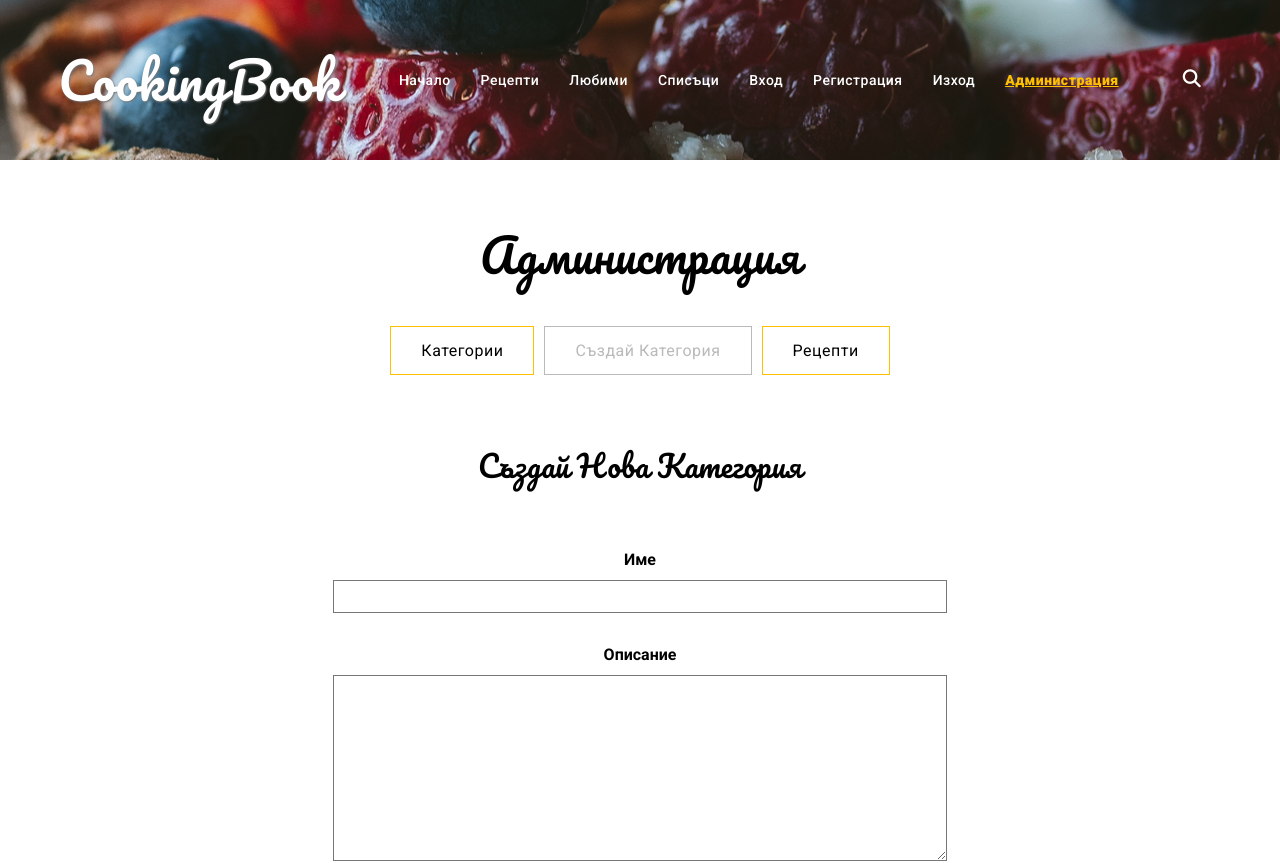
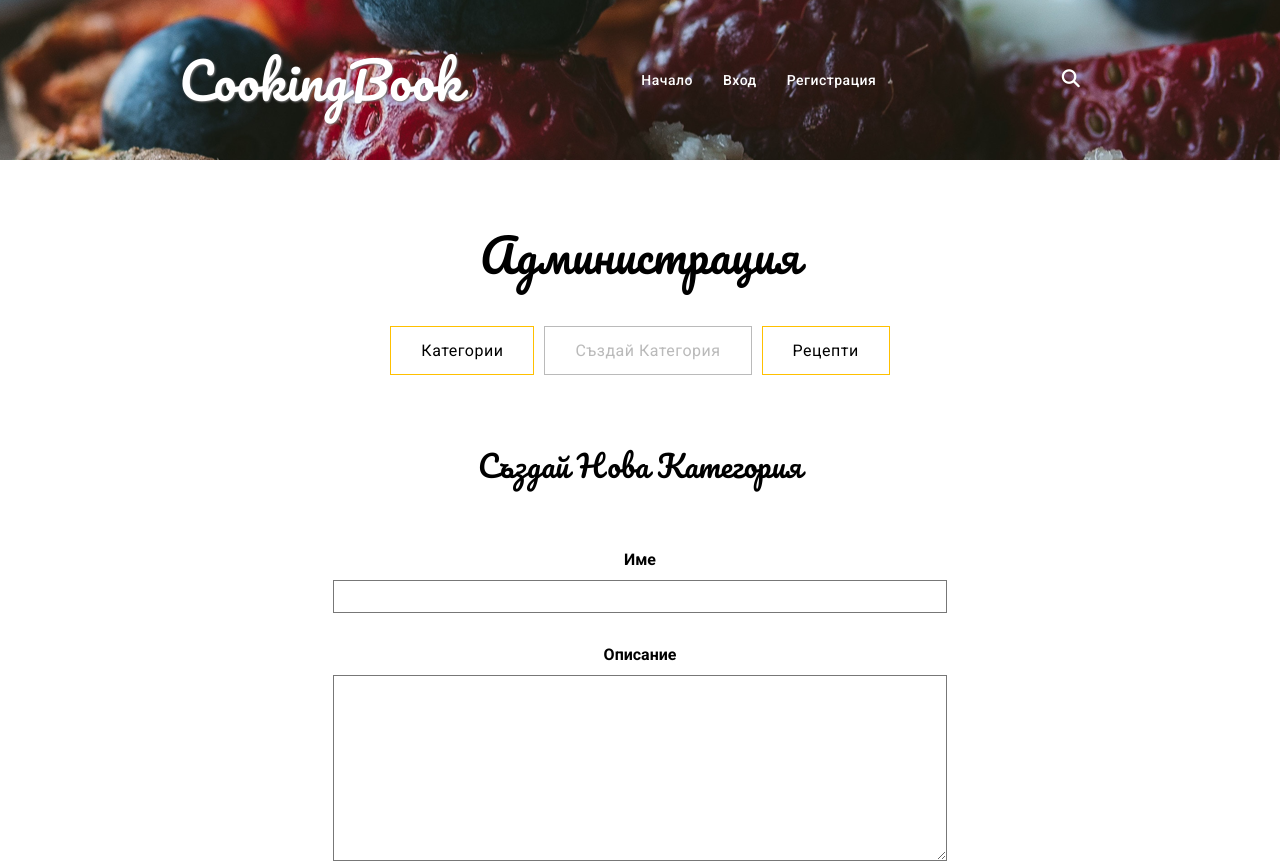
Before and after one commit to ChristinaNikolova/CookingBook, a React (Vite) app in the folder client/: page /admin/category/create in a window 1280 px wide. Shown: the top 863 px of the page. Built offline with nearby package versions, Linux system fonts and the light colour scheme.

Commit message:
add authContext

```diff
--- a/client/src/App.jsx
+++ b/client/src/App.jsx
@@ -1,5 +1,6 @@
 import { lazy, Suspense } from "react";
 import { Route, Routes, useLocation } from "react-router-dom";
+import { AuthProvider } from "./contexts/authContext";
 import Header from "./components/Header/Header";
 import Home from "./components/Home/Home";
 import Footer from "./components/Footer/Footer";
@@ -36,7 +37,7 @@ function App() {
   };
 
   return (
-    <>
+    <AuthProvider>
       <Header isHome={isHome()} />
       <Routes>
         <Route path="/" element={<Home />} />
@@ -101,7 +102,7 @@ function App() {
         <Route path="*" element={<NotFound />} />
       </Routes>
       <Footer />
-    </>
+    </AuthProvider>
   );
 }
 
--- a/client/src/components/Header/Header.jsx
+++ b/client/src/components/Header/Header.jsx
@@ -1,8 +1,10 @@
 import { useState } from "react";
 import { NavLink, Link } from "react-router-dom";
 import styles from "./Header.module.css";
+import useAuthContext from "../../hooks/useAuthContext";
 
 export default function Header({ isHome }) {
+  const { isAuthenticated, isAdmin } = useAuthContext();
   const [showSearch, setShowSearch] = useState(false);
 
   const toogleSearch = () => {
@@ -41,6 +43,9 @@ export default function Header({ isHome }) {
               Начало
             </NavLink>
           </li>
+
+          {isAuthenticated ? (
+            <>
               <li className="header-ul-li">
                 <NavLink to="/recipe/categories" className={isActiveLink}>
                   Рецепти
@@ -57,6 +62,14 @@ export default function Header({ isHome }) {
                 </NavLink>
               </li>
               <li className="header-ul-li">
+                <NavLink to="/auth/logout" className={isActiveLink}>
+                  Изход
+                </NavLink>
+              </li>
+            </>
+          ) : (
+            <>
+              <li className="header-ul-li">
                 <NavLink to="/auth/login" className={isActiveLink}>
                   Вход
                 </NavLink>
@@ -66,16 +79,15 @@ export default function Header({ isHome }) {
                   Регистрация
                 </NavLink>
               </li>
-          <li className="header-ul-li">
-            <NavLink to="/auth/logout" className={isActiveLink}>
-              Изход
-            </NavLink>
-          </li>
+            </>
+          )}
+          {isAdmin && (
             <li className="header-ul-li">
               <NavLink to="/admin" className={isActiveLink}>
                 Администрация
               </NavLink>
             </li>
+          )}
         </ul>
       </nav>
       <nav className={styles["header-nav"]}>
--- a/client/src/components/Recipe/Create/Create.jsx
+++ b/client/src/components/Recipe/Create/Create.jsx
@@ -176,6 +176,7 @@ export default function CreateRecipe() {
               <i
                 className="fas fa-times"
                 onClick={() => deleteInstructionHandler(index)}
+                title="Изтрий"
               />
             </div>
           ))}
@@ -201,6 +202,7 @@ export default function CreateRecipe() {
               <i
                 className="fas fa-times"
                 onClick={() => deleteIngredientHandler(index)}
+                title="Изтрий"
               />
             </div>
           ))}
--- /dev/null
+++ b/client/src/contexts/authContext.jsx
@@ -0,0 +1,37 @@
+import { createContext } from "react";
+import usePersistedState from "../hooks/usePersistedState";
+import { emails } from "../utils/constants/global";
+
+// todo check Ivo implementation
+
+export const AuthContext = createContext({
+  userAuth() {},
+  isAuthenticated: false,
+  isAdmin: false,
+  userId: "",
+});
+
+export const AuthProvider = ({ children }) => {
+  const [authToken, setAuthToken] = usePersistedState("authToken", "");
+  const [email, setEmail] = usePersistedState("email", "");
+  const [id, setId] = usePersistedState("userId", "");
+
+  const userAuth = (authData) => {
+    setAuthToken(authData ? authData.accessToken : "");
+    setEmail(authData ? authData.user.email : "");
+    setId(authData ? authData.user._id : "");
+  };
+
+  return (
+    <AuthContext.Provider
+      value={{
+        userAuth,
+        isAuthenticated: !!authToken,
+        isAdmin: email === emails.ADMIN,
+        userId: id,
+      }}
+    >
+      {children}
+    </AuthContext.Provider>
+  );
+};
--- /dev/null
+++ b/client/src/hooks/useAuthContext.js
@@ -0,0 +1,8 @@
+import { useContext } from "react";
+import { AuthContext } from "../contexts/authContext";
+
+// todo test direct return
+export default function useAuthContext() {
+  //const data = useContext(AuthContext);
+  return useContext(AuthContext);
+}
--- /dev/null
+++ b/client/src/hooks/usePersistedState.js
@@ -0,0 +1,15 @@
+import { useState } from "react";
+
+export default function usePersistedState(key, defaultValue) {
+  const [value, setValue] = useState(() => {
+    const storedDate = localStorage.getItem(key);
+    return storedDate ? JSON.parse(storedDate) : defaultValue;
+  });
+
+  const setLocalStorageValue = (newValue) => {
+    localStorage.setItem(key, JSON.stringify(newValue));
+    setValue(newValue);
+  };
+
+  return [value, setLocalStorageValue];
+}
--- /dev/null
+++ b/client/src/utils/constants/global.js
@@ -0,0 +1,3 @@
+export const emails = {
+  ADMIN: "admin@cookingbook.com",
+};
```
Lines whose indentation alone changed are shown as unchanged.
